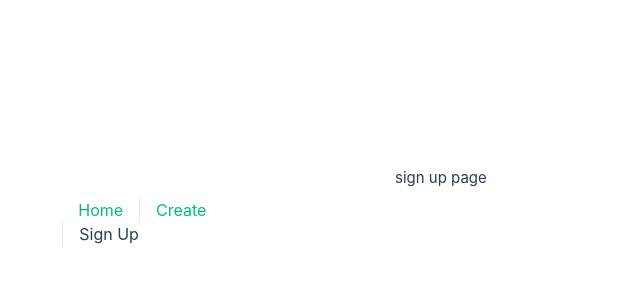
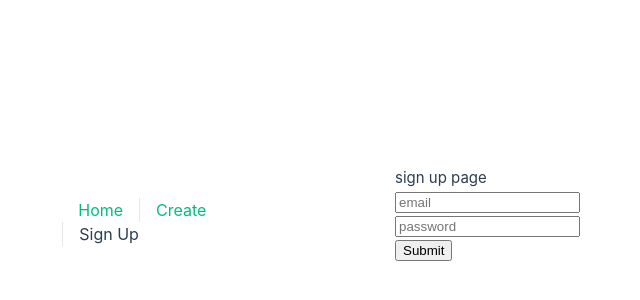
Before and after one commit to kristijan-pajtasev/vue-todo, a Vue app: page /sign-up in a window 1280 px wide. Shown: the part 186-486 px from the top of the page, without its empty margins (245-885 px from the left). Built offline with nearby package versions, Linux system fonts and the light colour scheme.

Commit message:
initial signup

```diff
--- a/src/components/SignUp.vue
+++ b/src/components/SignUp.vue
@@ -8,7 +8,10 @@ export default defineComponent({
   mounted() {
   },
   data() {
-    return {}
+    return {
+      email: "",
+      password: ""
+    }
   },
   computed: {
   },
@@ -19,6 +22,15 @@ export default defineComponent({
 
 <template>
   <div>sign up page</div>
+  <form>
+    <div>
+      <input type="text" placeholder="email" v-model="email" />
+    </div>
+    <div>
+      <input type="text" placeholder="password" v-model="password" />
+    </div>
+    <button>Submit</button>
+  </form>
 </template>
 
 <style scoped>
```
